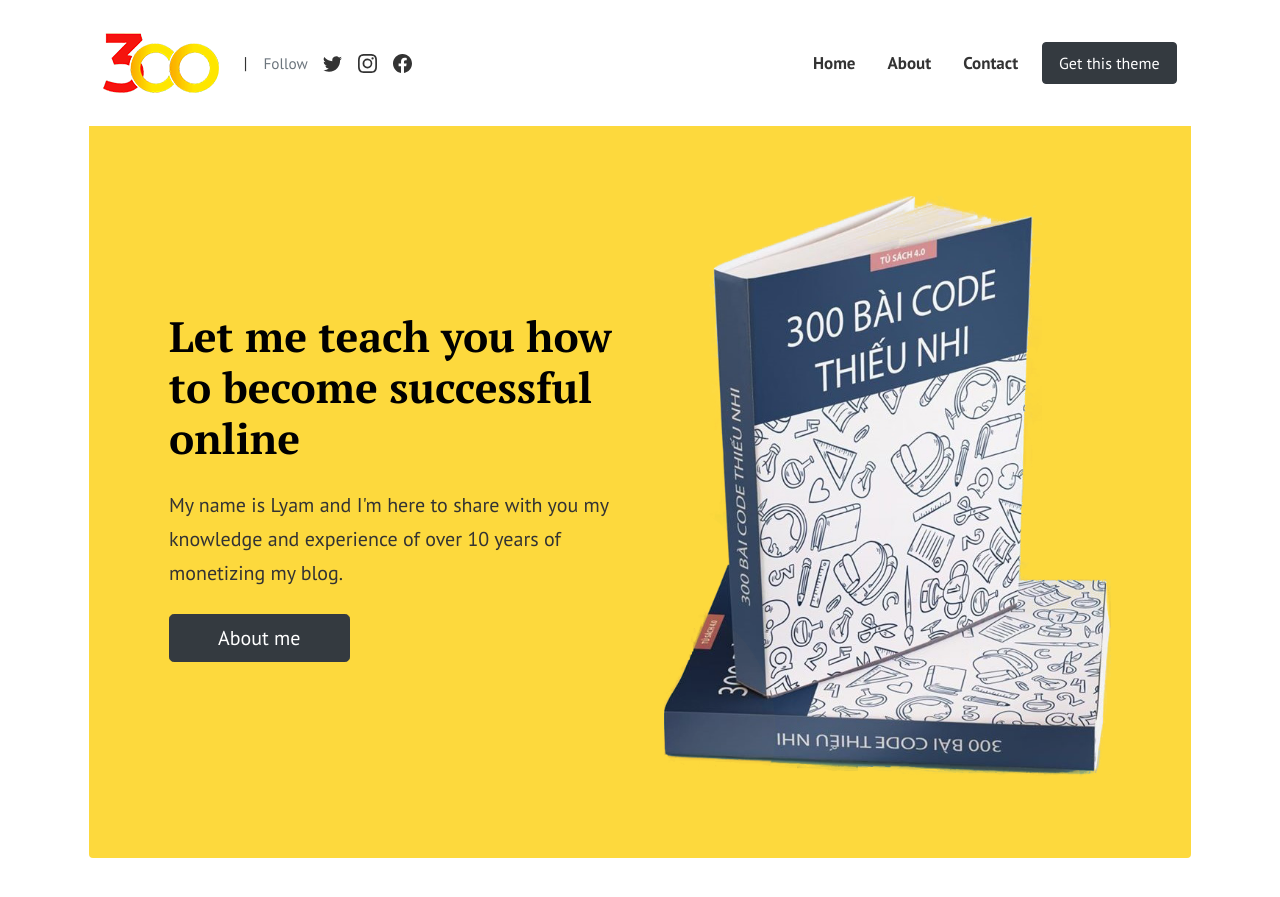
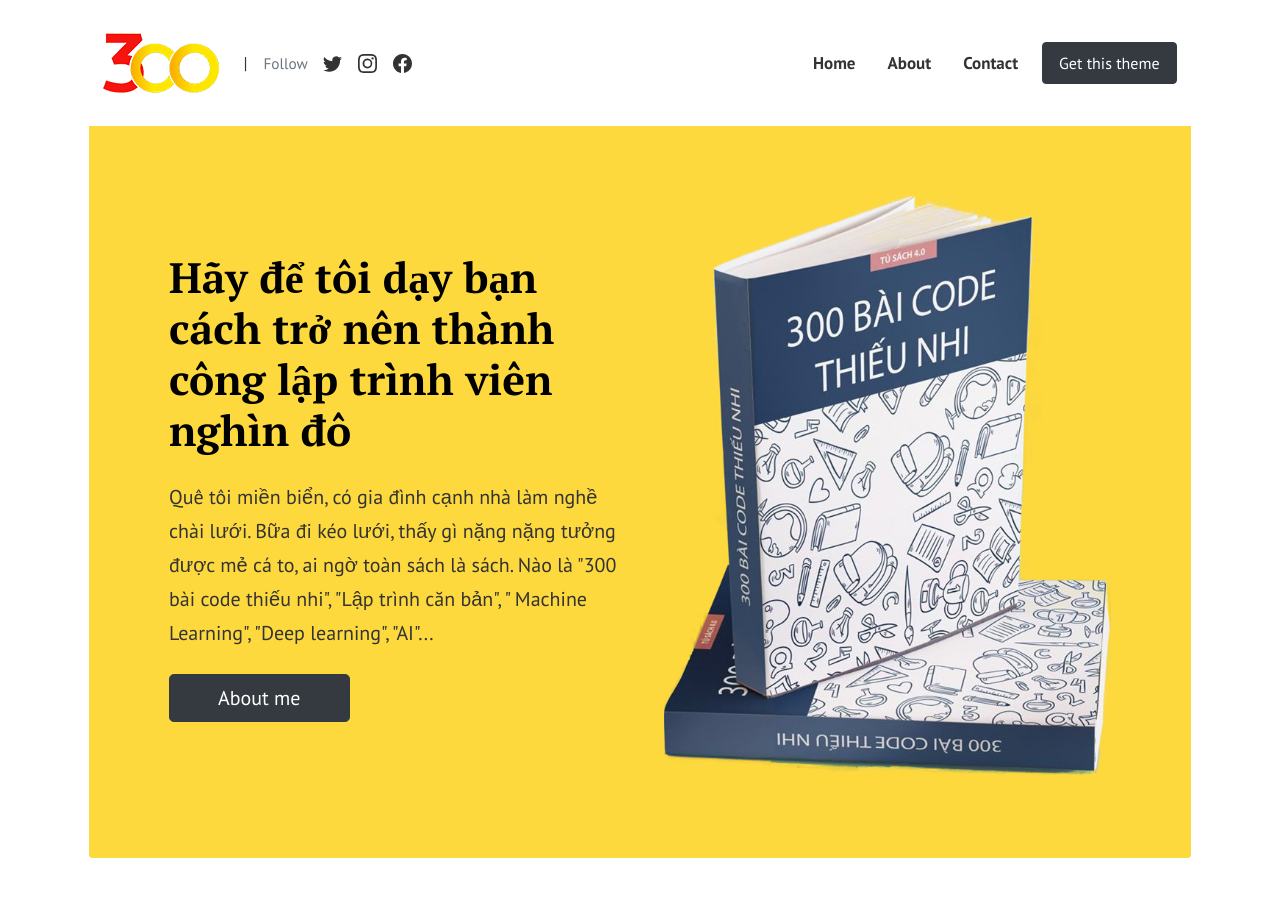
Before and after one commit to 300baicodethieunhi/300baicodethieunhi.github.io, a Jekyll site: the page built from index.html, in a window 1280 px wide and 900 px high. Shown: the top 897 px of the window. Built offline with Jekyll 4.4.1, drawn with Linux system fonts in a browser that asks for light colours; the list of posts is cut into pages by our own code; comment, search, counter and statistics services are not loaded; grey boxes are pictures that could not be loaded.

Commit message:
Update index.html

```diff
--- a/index.html
+++ b/index.html
@@ -10,8 +10,8 @@ background: '/img/bg-index.jpg'
 <div class="rounded mb-5 hero">
   <div class="row align-items-center justify-content-between">
     <div class="col-md-6">
-      <h1 class="font-weight-bold mb-4 serif-font">Let me  teach you how to become successful online</h1>
-      <p class="lead mb-4">My name is Lyam and I'm here to share with you my knowledge and experience of over 10 years of monetizing my blog.</p>
+      <h1 class="font-weight-bold mb-4 serif-font">Hãy để tôi dạy bạn cách trở nên thành công lập trình viên nghìn đô</h1>
+      <p class="lead mb-4">Quê tôi miền biển, có gia đình cạnh nhà làm nghề chài lưới. Bữa đi kéo lưới, thấy gì nặng nặng tưởng được mẻ cá to, ai ngờ toàn sách là sách. Nào là "300 bài code thiếu nhi", "Lập trình căn bản", " Machine Learning", "Deep learning", "AI"...</p>
       <a href="{{site.baseurl}}/about" class="btn btn-dark text-white px-5 btn-lg">About me</a>
     </div>
     <div class="col-md-6 text-right pl-0 pl-lg-4">
```
